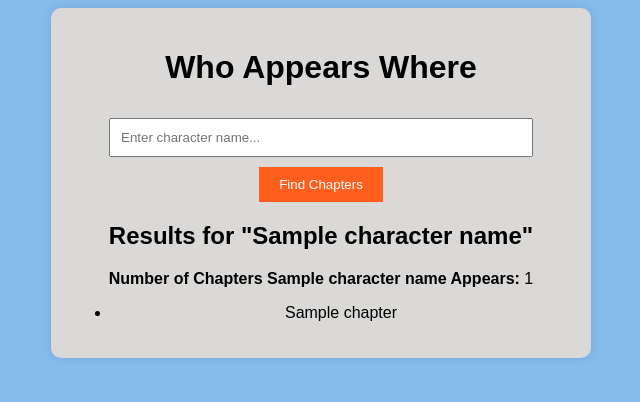
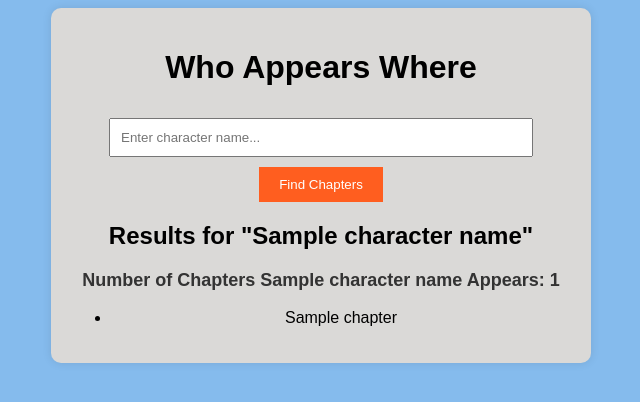
Before and after one commit to Kumitokiru/Who-Appears-Where, a Flask app: template templates/index.html in a window 1280 px wide. Shown: the top 402 px of the page, without its empty margins (319-959 px from the left). Run offline with Flask 3, Linux system fonts and the light colour scheme; the template is opened without the code that fills it: most values are stand-ins (such as "Sample title", 1, 10 or a date in 2020).

Commit message:
Update style.css

```diff
--- a/static/style.css
+++ b/static/style.css
@@ -26,3 +26,8 @@ button {
 button:hover {
     background: #0056b3;
 }
+p {
+    font-size: 18px;
+    color: #333;
+    font-weight: bold;
+}
```
